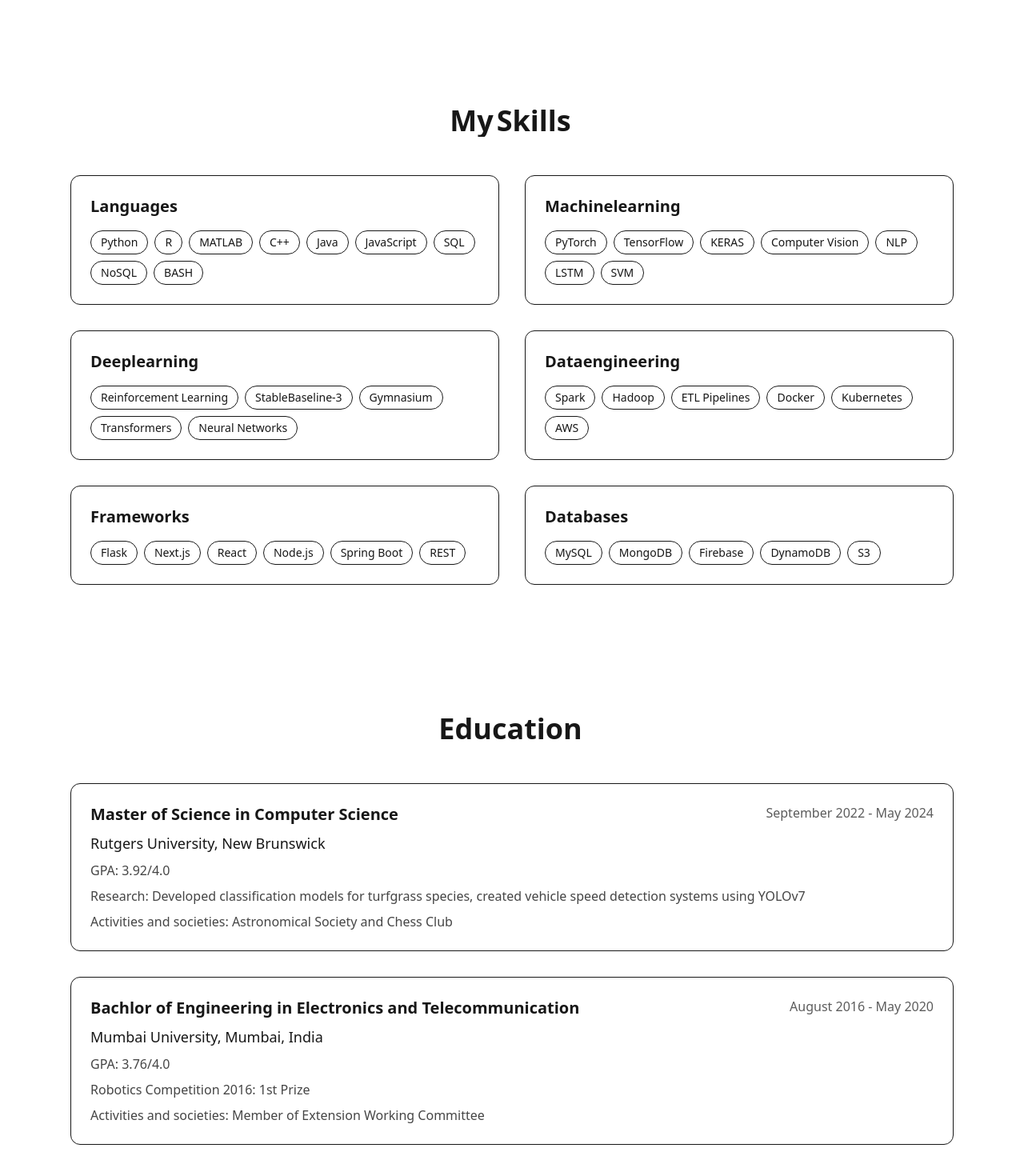
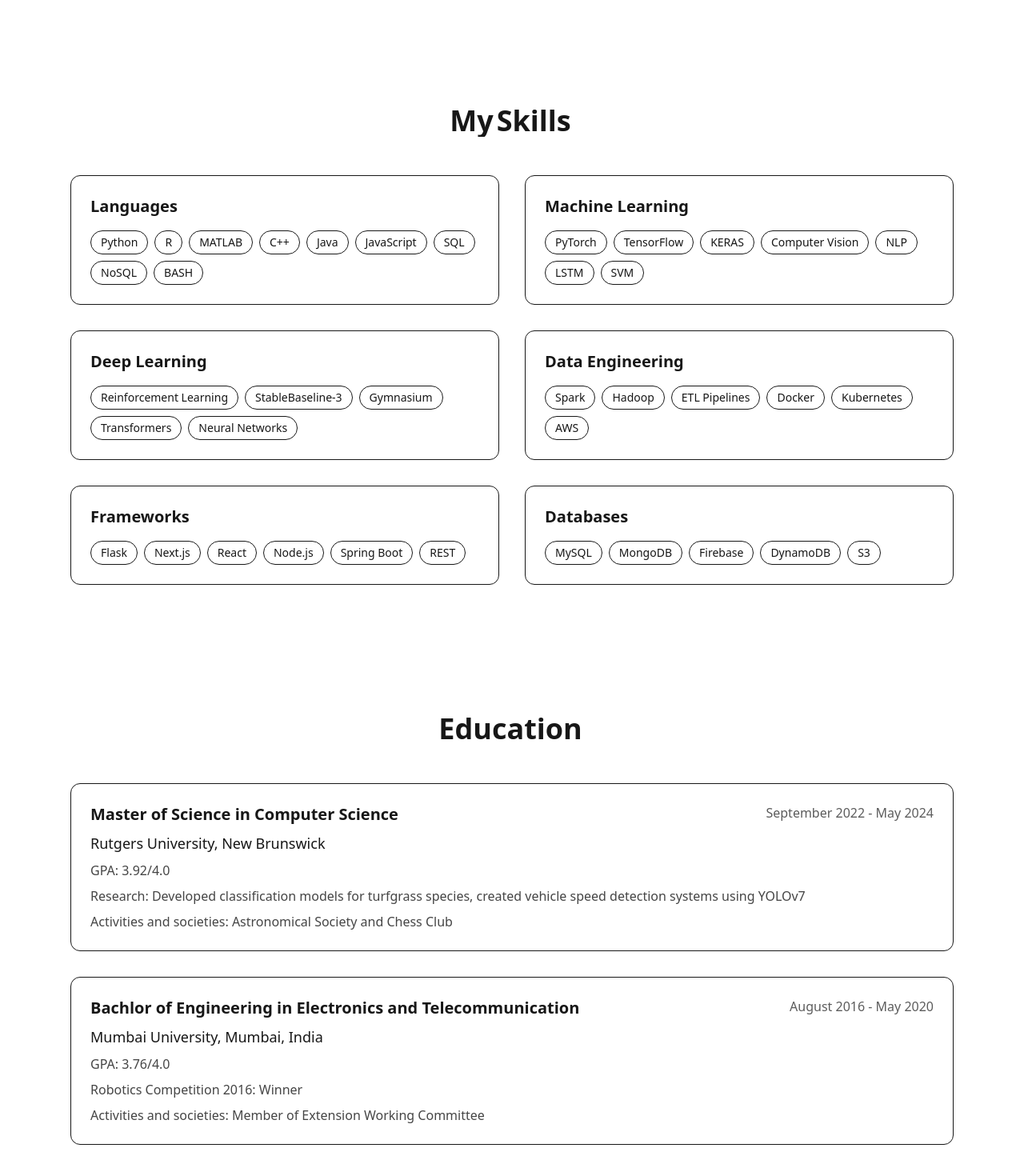
Before and after one commit to Spriy4nshu/portfolio, a Next.js app: page / in a window 1280 px wide. Shown: the part 2715-4185 px from the top of the page at 80% size. Built offline with nearby package versions, Linux system fonts and the light colour scheme.

Commit message:
skills title fixed

```diff
--- a/src/app/page.tsx
+++ b/src/app/page.tsx
@@ -62,9 +62,9 @@
   // Skills data grouped by category from CV
   const skills = {
     languages: ["Python", "R", "MATLAB", "C++", "Java", "JavaScript", "SQL", "NoSQL", "BASH"],
-    machinelearning: ["PyTorch", "TensorFlow", "KERAS", "Computer Vision", "NLP", "LSTM", "SVM"],
-    deeplearning: ["Reinforcement Learning", "StableBaseline-3", "Gymnasium", "Transformers", "Neural Networks"],
-    dataengineering: ["Spark", "Hadoop", "ETL Pipelines", "Docker", "Kubernetes", "AWS"],
+    "Machine Learning": ["PyTorch", "TensorFlow", "KERAS", "Computer Vision", "NLP", "LSTM", "SVM"],
+    "Deep Learning": ["Reinforcement Learning", "StableBaseline-3", "Gymnasium", "Transformers", "Neural Networks"],
+    "Data Engineering": ["Spark", "Hadoop", "ETL Pipelines", "Docker", "Kubernetes", "AWS"],
     frameworks: ["Flask", "Next.js", "React", "Node.js", "Spring Boot", "REST"],
     databases: ["MySQL", "MongoDB", "Firebase", "DynamoDB", "S3"]
   };
@@ -412,7 +412,7 @@
               </div>
               <h4 className="text-lg text-accent mb-2">Mumbai University, Mumbai, India</h4>
               <p className="text-foreground/80">GPA: 3.76/4.0</p>
-              <p className="text-foreground/80 mt-2">Robotics Competition 2016: 1st Prize </p>
+              <p className="text-foreground/80 mt-2">Robotics Competition 2016: Winner </p>
               <p className="text-foreground/80 mt-2">Activities and societies: Member of Extension Working Committee</p>
             </motion.div>
           </div>
```
